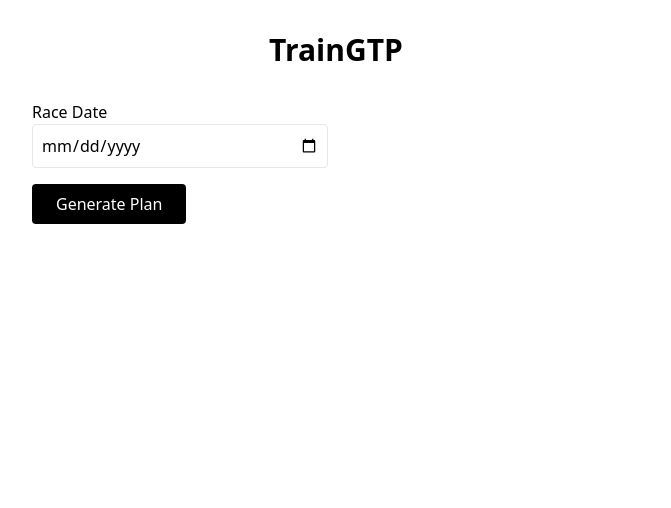
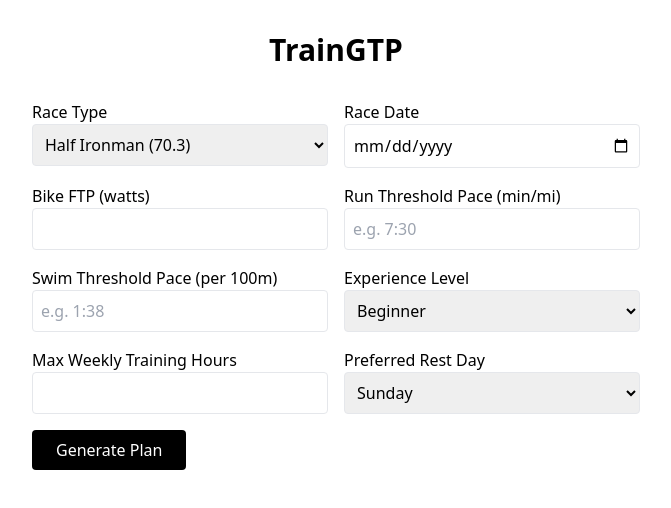
Before and after one commit to iwantgrillcheese/intervalsstrava, a Next.js app: page / in a window 1280 px wide. Shown: the top 508 px of the page, without its empty margins (304-975 px from the left). Built offline with nearby package versions, Linux system fonts and the light colour scheme.

Commit message:
Update page.tsx

```diff
--- a/app/page.tsx
+++ b/app/page.tsx
@@ -14,8 +14,7 @@ export default function Home() {
     restDay: 'Sunday',
   })
 
-  // Explicitly set plan to accept both string and null
-  const [plan, setPlan] = useState<string | null>(null)
+  const [plan, setPlan] = useState<any[]>([])  // Change plan state to array
   const [loading, setLoading] = useState(false)
 
   const handleChange = (e: React.ChangeEvent<HTMLInputElement | HTMLSelectElement>) => {
@@ -25,7 +24,7 @@ export default function Home() {
   const handleSubmit = async (e: React.FormEvent) => {
     e.preventDefault()
     setLoading(true)
-    setPlan(null)
+    setPlan([])
 
     try {
       const res = await fetch('/api/generate-plan', {
@@ -35,9 +34,9 @@ export default function Home() {
       })
 
       const data = await res.json()
-      setPlan(data.plan || 'No plan returned.')
+      setPlan(data.plan || []) // Expecting an array for plan
     } catch (err) {
-      setPlan('Error generating plan.')
+      setPlan([]) // Set empty array on error
     }
 
     setLoading(false)
@@ -48,14 +47,59 @@ export default function Home() {
       <h1 className="text-3xl font-bold text-center mb-8">TrainGTP</h1>
 
       <form onSubmit={handleSubmit} className="space-y-4">
-        {/* Form Fields */}
         <div className="grid grid-cols-1 md:grid-cols-2 gap-4">
-          {/* Other fields */}
+          <div>
+            <label>Race Type</label>
+            <select name="raceType" onChange={handleChange} className="w-full border p-2 rounded">
+              <option>Half Ironman (70.3)</option>
+              <option>Ironman (140.6)</option>
+              <option>Olympic</option>
+              <option>Sprint</option>
+            </select>
+          </div>
+
           <div>
             <label>Race Date</label>
             <input type="date" name="raceDate" onChange={handleChange} className="w-full border p-2 rounded" />
           </div>
-          {/* More form inputs as needed */}
+
+          <div>
+            <label>Bike FTP (watts)</label>
+            <input type="number" name="bikeFTP" onChange={handleChange} className="w-full border p-2 rounded" />
+          </div>
+
+          <div>
+            <label>Run Threshold Pace (min/mi)</label>
+            <input name="runPace" placeholder="e.g. 7:30" onChange={handleChange} className="w-full border p-2 rounded" />
+          </div>
+
+          <div>
+            <label>Swim Threshold Pace (per 100m)</label>
+            <input name="swimPace" placeholder="e.g. 1:38" onChange={handleChange} className="w-full border p-2 rounded" />
+          </div>
+
+          <div>
+            <label>Experience Level</label>
+            <select name="experience" onChange={handleChange} className="w-full border p-2 rounded">
+              <option>Beginner</option>
+              <option>Intermediate</option>
+              <option>Advanced</option>
+            </select>
+          </div>
+
+          <div>
+            <label>Max Weekly Training Hours</label>
+            <input type="number" name="maxHours" onChange={handleChange} className="w-full border p-2 rounded" />
+          </div>
+
+          <div>
+            <label>Preferred Rest Day</label>
+            <select name="restDay" onChange={handleChange} className="w-full border p-2 rounded">
+              <option>Sunday</option>
+              <option>Monday</option>
+              <option>Friday</option>
+            </select>
+          </div>
         </div>
 
         <button
@@ -67,10 +111,9 @@ export default function Home() {
         </button>
       </form>
 
-      {/* Plan Preview */}
-      {plan && (
-        <div className="mt-8 whitespace-pre-wrap border p-4 rounded bg-gray-100">
-          {/* Previewing the first 3 days */}
+      {plan.length > 0 && (
+        <div className="mt-8">
+          <h2 className="text-xl font-bold mb-4">Training Plan Preview</h2>
           <div className="grid grid-cols-1 sm:grid-cols-3 gap-4">
             {plan.slice(0, 3).map((day, index) => (
               <div key={index} className="p-4 bg-white border rounded shadow-lg">
```
